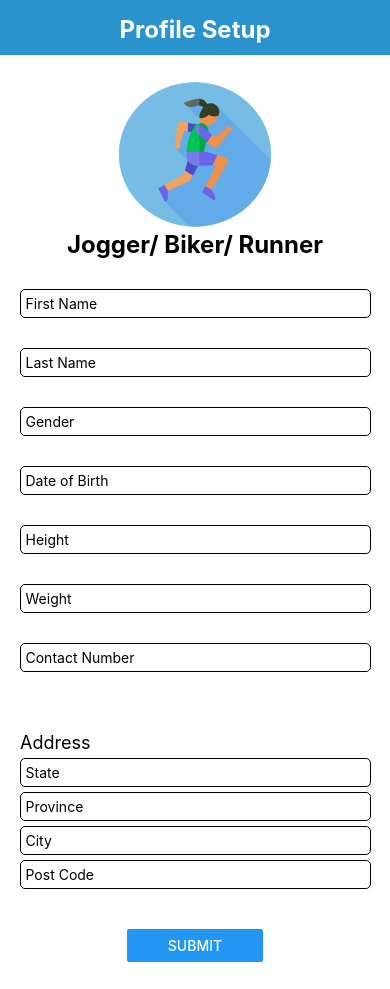
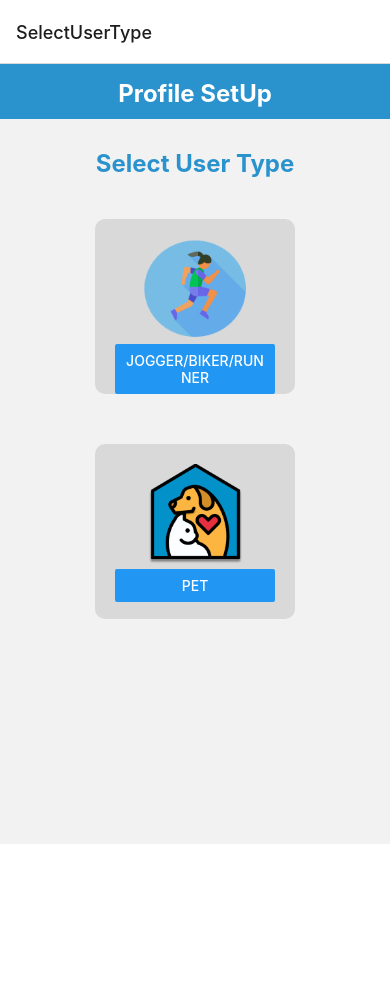
Before and after one commit to hack-elite-plus/nvb-mobile-frontend, a React Native app: screen /SelectUserType in a window 390 px wide. After the commit the page ends 844 px from the top, so only its background shows below. Built offline with nearby package versions, Linux system fonts and the light colour scheme.

Commit message:
Navigation

```diff
--- a/App.js
+++ b/App.js
@@ -1,25 +1,50 @@
+import React from "react";
+
 import { StatusBar } from 'expo-status-bar';
 import {ScrollView, StyleSheet, Text, View} from 'react-native';
 import SelectBody from './Screens/SelectBody';
 import Human1 from './Screens/Human1';
 import SetUpPet from './Screens/SetUpPet';
 
+import {NavigationContainer} from "@react-navigation/native";
+import {createNativeStackNavigator} from "@react-navigation/native-stack";
+
+const Stack = createNativeStackNavigator();
+
+const App= () => {
 
 
-export default function App() {
+    return (
+        <View style={styles.container}>
+            <NavigationContainer>
+                <Stack.Navigator
+                    screenOptions={{
+                        headerStyled: {
+                            backgroundColor:'transparent'
+                        },
+                    }}
+                    initialRouteName={SelectBody}
+                >
+                <React.Fragment>
+                    <Stack.Screen name="SelectUserType" component={SelectBody} />
+                    <Stack.Screen name="Human1" component={Human1} />
+                    <Stack.Screen name="SetUpPet" component={SetUpPet} />
 
+                </React.Fragment>
 
-  return (
-    <View style={styles.container}>
-      <Human1/>
+                </Stack.Navigator>
+            </NavigationContainer>
 
-      <StatusBar style="auto" />
+            <StatusBar style="auto" />
 
-    </View>
-  )
+        </View>
+    )
 }
 
 const styles = StyleSheet.create ({
+    container: {
+        flex:1,
+    }
+});
 
-
-});
+export default App;
--- a/Screens/Human1.js
+++ b/Screens/Human1.js
@@ -3,6 +3,7 @@ import {Button, ScrollView, TextInput} from 'react-native';
 import { Image, StyleSheet, Text, View} from 'react-native';
 import * as Yup from 'yup';
 import {Form, Formik} from "formik";
+import {useNavigation} from "@react-navigation/native";
 
 const SignupSchema = Yup.object().shape({
     FirstName: Yup.string()
@@ -16,7 +17,10 @@ const SignupSchema = Yup.object().shape({
 });
 
 
-function Human1(){
+const Human1 = () => {
+    const navigation = useNavigation();
+
+
     const[fName, setfName]= useState('');
     const[lName, setlName]= useState('');
     const[gender, setGender]= useState('');
--- a/Screens/SelectBody.js
+++ b/Screens/SelectBody.js
@@ -1,9 +1,16 @@
-import { StyleSheet,Text, View, Image, Button } from "react-native";
+import React from "react";
+import {StyleSheet, Text, View, Image, Button, Alert} from "react-native";
+import { useNavigation } from '@react-navigation/native';
 
+const SelectBody= () => {
+    const navigation = useNavigation();
 
-function SelectBody(){
     return(
         <View style={styles.container}>
+
+            <View style={styles.header}>
+                <Text style={styles.headtext}>Profile SetUp</Text>
+            </View>
 
             <View style={styles.textcontainer}>
                 <Text style={styles.headingtext}>Select User Type</Text>
@@ -13,12 +20,12 @@ function SelectBody(){
             <View style={styles.runbox}>
 
                 <Image style={styles.img} source={require('../assets/run.png')} />
-           <Button title="Jogger/Biker/Runner"/>
+                <Button onPress={() => navigation.navigate("Human1")} title="Jogger/Biker/Runner"/>
             </View>
 
             <View style={styles.petbox}>
                 <Image style={styles.img} source={require('../assets/pet.png')} />
-            <Button title="Pet"/>
+                <Button onPress={() => navigation.navigate("SetUpPet")} title="Pet"/>
             </View>
 
         </View>
@@ -28,8 +35,20 @@ function SelectBody(){
 
 const styles = StyleSheet.create({
 
-    container: {
-        flex: 1,
+    header: {
+        color: 'white',
+        marginTop: 0,
+        height:55,
+        backgroundColor: '#2A92CD',
+        paddingTop: 5,
+        alignItems:'center',
+    },
+    headtext: {
+        margin: 10,
+        alignSelf:'center',
+        fontSize:24,
+        fontWeight:'bold',
+        color:'white',
     },
 
     headingtext: {
--- a/Screens/SetUp1.js
+++ b/Screens/SetUp1.js
@@ -3,7 +3,7 @@
 import { StyleSheet, Text, View } from 'react-native';
 import SelectBody from './SelectBody';
 
- function SetUp1(){
+const SetUp1 = () => {
     return(
         <View style={StyleSheet.Setup1Container}>
 
--- a/Screens/SetUpPet.js
+++ b/Screens/SetUpPet.js
@@ -1,12 +1,13 @@
-
-
-
+import React from "react";
 import { useState } from 'react';
 import {Button, ScrollView, TextInput} from 'react-native';
 import { Image, StyleSheet, Text, View} from 'react-native';
+import {useNavigation} from "@react-navigation/native";
 
 
- function SetUpPet(){
+const SetUpPet = () => {
+    const navigation = useNavigation();
+
     const[petName, setpetName]=useState('');
     const[age, setAge]=useState('');
     const[gender, setGender]=useState('');
--- a/package.json
+++ b/package.json
@@ -9,12 +9,16 @@
     "web": "expo start --web"
   },
   "dependencies": {
+    "@react-navigation/native": "^6.1.6",
+    "@react-navigation/native-stack": "^6.9.12",
     "expo": "~48.0.9",
     "expo-status-bar": "~1.4.4",
     "formik": "^2.2.9",
     "react": "18.2.0",
     "react-native": "0.71.4",
-    "yup": "^1.0.2"
+    "yup": "^1.0.2",
+    "react-native-screens": "~3.20.0",
+    "react-native-safe-area-context": "4.5.0"
   },
   "devDependencies": {
     "@babel/core": "^7.20.0"
```
Also changed, not shown: 1 other file (tests, documents, lock files or other folders). Lines whose indentation alone changed are shown as unchanged.
